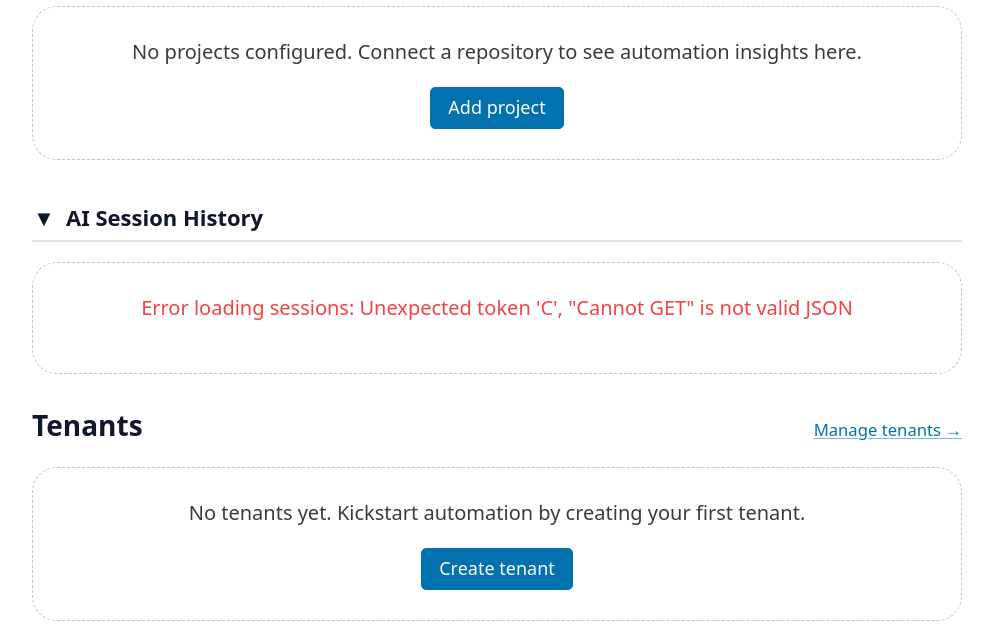
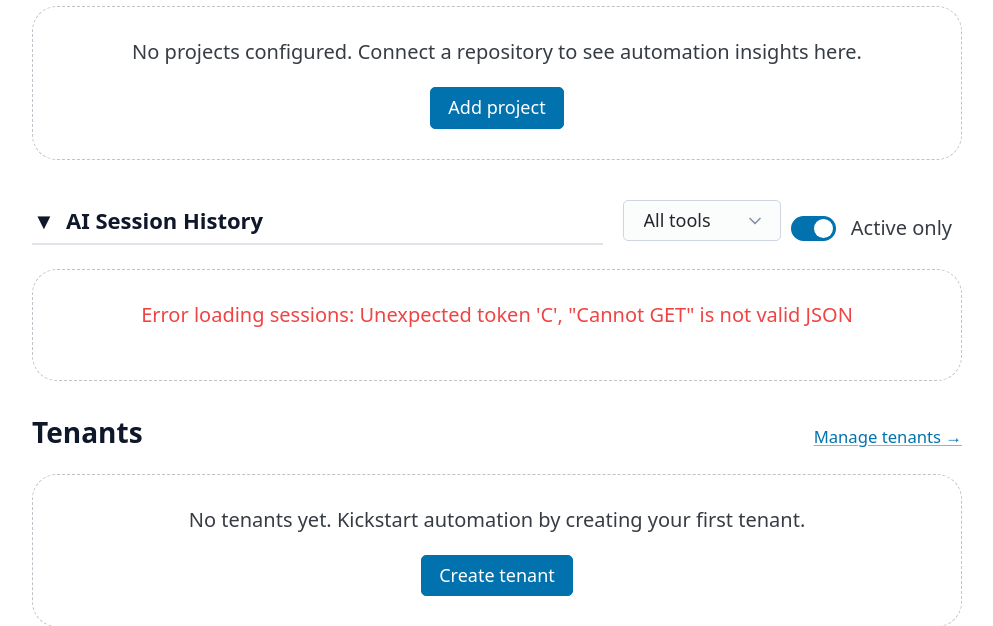
Before and after one commit to floadsio/aiops, a Python web app: template app/templates/admin/dashboard.html in a window 1280 px wide. Shown: the part 443-1069 px from the top of the page, without its empty margins (263-1256 px from the left). Run offline with Jinja, Linux system fonts and the light colour scheme; the template is opened without the code that fills it, so the values that code supplies are empty; some libraries are stand-ins or nearby versions.

Commit message:
Fix: Keep filter controls visible when AI Session History is collapsed
The Active only toggle and tool filter dropdown are now displayed in the header row alongside the section title, outside the collapsible container. This ensures users can still switch between all sessions and active-only view even when the section is collapsed.

Changes:
- Moved tmux-scope-controls to header flex container
- Used flex layout to keep title and controls aligned on one line
- Controls remain accessible at all times regardless of collapsed state

```diff
--- a/app/templates/admin/dashboard.html
+++ b/app/templates/admin/dashboard.html
@@ -1752,11 +1752,12 @@
 </section>
 
 <section class="dashboard-section">
+  <div style="display: flex; align-items: center; justify-content: space-between; gap: 1rem;">
     <button
       type="button"
       id="ai-sessions-toggle"
       class="ai-sessions-toggle"
-    style="background: none; border: none; padding: 0; cursor: pointer; width: 100%; text-align: left;"
+      style="background: none; border: none; padding: 0; cursor: pointer; flex-grow: 1; text-align: left;"
       aria-expanded="true"
     >
       <h2 style="margin: 0; padding: 0.5rem 0; border-bottom: 2px solid rgba(148, 163, 184, 0.3); font-size: 1.1rem; display: flex; align-items: center; gap: 0.5rem;">
@@ -1764,9 +1765,7 @@
         <span>AI Session History</span>
       </h2>
     </button>
-  <div id="ai-sessions-container" class="ai-sessions-content">
-    <div style="padding: 1rem;">
-      <div class="tmux-scope-controls" style="margin-bottom: 1rem;">
+    <div class="tmux-scope-controls" style="margin-bottom: 0; margin-right: 0.5rem;">
       <label>
         <select id="ai-session-filter" aria-label="Filter by tool">
           <option value="">All tools</option>
@@ -1780,7 +1779,10 @@
       </label>
     </div>
   </div>
+  <div id="ai-sessions-container" class="ai-sessions-content">
+    <div style="padding: 1rem;">
       <p style="text-align: center; color: #64748b;">Loading sessions...</p>
+    </div>
   </div>
 </section>
 
```
Lines whose indentation alone changed are shown as unchanged.
